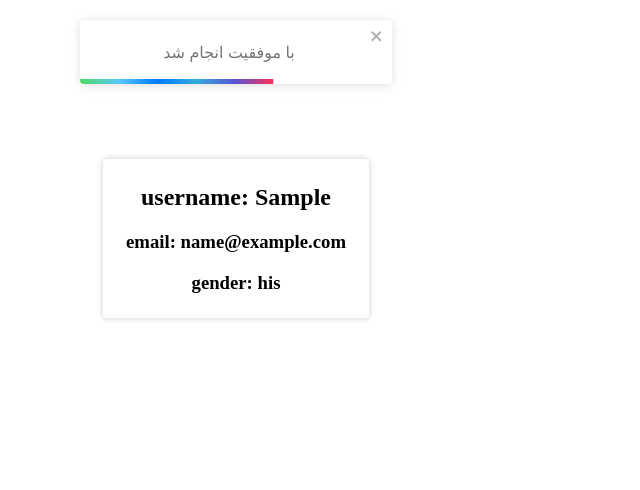
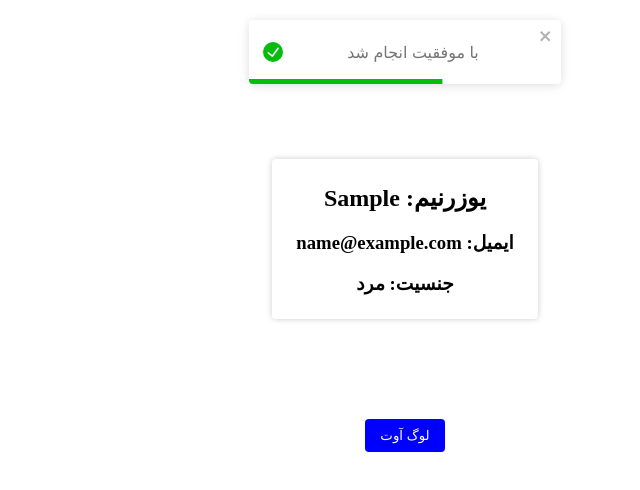
Before and after one commit to arefmokhtari/todo-react, a React (Create React App) app: page /sign-in in a window 1280 px wide. Both pictures are taken after typing "Sample", "name@example.com", "Sample123" into the empty fields and a click on the button "لاگین". Shown: the top 490 px of the page, without its empty margins (404-1044 px from the left). Built offline with nearby package versions, Linux system fonts and the light colour scheme.

Commit message:
add localstorage and log out

```diff
--- a/public/index.html
+++ b/public/index.html
@@ -1,5 +1,5 @@
 <!DOCTYPE html>
-<html>
+<html dir="rtl">
     <head>
         <meta charset="utf-8"/>
         <meta name="viewport" content="width=device-width, initial-scale=1" />
--- a/src/components/ShowUser/ShowUser.jsx
+++ b/src/components/ShowUser/ShowUser.jsx
@@ -4,9 +4,9 @@ import Card from "../UI/Card/Card";
 
 const ShowUser = ({user}) => (
     <Card width='20%' margin='100px auto'>
-        <h2 >username: {user.username}</h2>
-        <h3>email: {user.email}</h3>
-        <h3>gender: {user.isMen?'his':'her'}</h3>
+        <h2 >یوزرنیم: {user.username}</h2>
+        <h3>ایمیل: {user.email}</h3>
+        <h3>جنسیت: {user.isMen?'مرد':'زن'}</h3>
     </Card>
 );
 // - - - - - - - - - - - - - - - - - - - - - - - - - - - - - - //
--- a/src/contexts/UserContext.js
+++ b/src/contexts/UserContext.js
@@ -1,7 +1,7 @@
 // - - - - - - - - - - - - - - - - - - - - - - - - - - - - - - //
 import React, { useReducer } from 'react';
 // - - - - - - - - - - - - - - - - - - - - - - - - - - - - - - //
-const config = {
+export const config = {
     isAuth: false,
     user: {
         isMen: true,
@@ -28,12 +28,11 @@ const userReducer = (state, action) => {
 const User = ({children: child}) => {
     const [user, setConfigureUser] = useReducer(userReducer, {... config});
 
-    const isAuthHandler = (isAuth = false, user/* = {... config.user}*/) => {
-        console.log(user);
+    const isAuthHandler = (isAuth = false, user = {... config.user}) => {
         setConfigureUser({
             type: 'AUTH',
             isAuth: isAuth,
-            user: {... user},
+            user,
         })
     }
 
--- a/src/pages/Index/Index.jsx
+++ b/src/pages/Index/Index.jsx
@@ -1,21 +1,31 @@
 // - - - - - - - - - - - - - - - - - - - - - - - - - - - - - - //
-import { UserContext } from '../../contexts/UserContext';
+import { UserContext, config as userConfig } from '../../contexts/UserContext';
 import { useContext } from 'react';
 import { useNavigate } from 'react-router-dom';
 import ShowUser from '../../components/ShowUser/ShowUser';
 import Button from '../../components/UI/Button/Button';
 import Card from '../../components/UI/Card/Card';
 import { useLoading } from '../../hooks/useLoading';
+import { toast } from 'react-toastify';
 // - - - - - - - - - - - - - - - - - - - - - - - - - - - - - - //
 const Index = () => {
     const navigate = useNavigate();
     const user = useContext(UserContext);
     useLoading();
-
-    return user.isAuth?
+    const dataUser = localStorage.getItem('datauser');
+    let data;
+    const clearUserHandler = () => {
+        user.setAuthUser(false, {
+            ... userConfig.user
+        });
+        toast.success('انجام شد!')
+        localStorage.removeItem('datauser');
+    }
+    return ((user.isAuth && (data = user.user)) || (dataUser && (data = JSON.parse(dataUser))))?
         <>
         <h1>کاربر</h1>
-        <ShowUser user={user.user} />
+        <ShowUser user={data} />
+        <Button onClick={clearUserHandler}>لوگ آوت</Button>
         </>
     :(
         <Card width='20%' margin='120px auto'>
--- a/src/pages/SignIn/SignIn.jsx
+++ b/src/pages/SignIn/SignIn.jsx
@@ -8,17 +8,20 @@ import { useContext } from 'react';
 import { UserContext } from '../../contexts/UserContext';
 import { toast } from 'react-toastify';
 import { useLoading } from '../../hooks/useLoading';
+import cryptoJS from 'crypto-js';
 // - - - - - - - - - - - - - - - - - - - - - - - - - - - - - - //
 const SignIn = () => {
     const navigate = useNavigate();
     const user = useContext(UserContext);
     useLoading();
     const submitHandler = ({ gender,... values }) => {
-        toast('با موفقیت انجام شد');
+
         user.setAuthUser(true, {
             isMen: gender === 'his',
             ... values
         });
+        localStorage.setItem('datauser', JSON.stringify({username: values.username,isMen: gender === 'his', email: values.email, password: cryptoJS.SHA256(values.username).toString()}));
+        toast.success('با موفقیت انجام شد');
         navigate('/');
 
     }
```
Also changed, not shown: package.json (+4 -3 lines), 1 other file (tests, documents, lock files or other folders).
